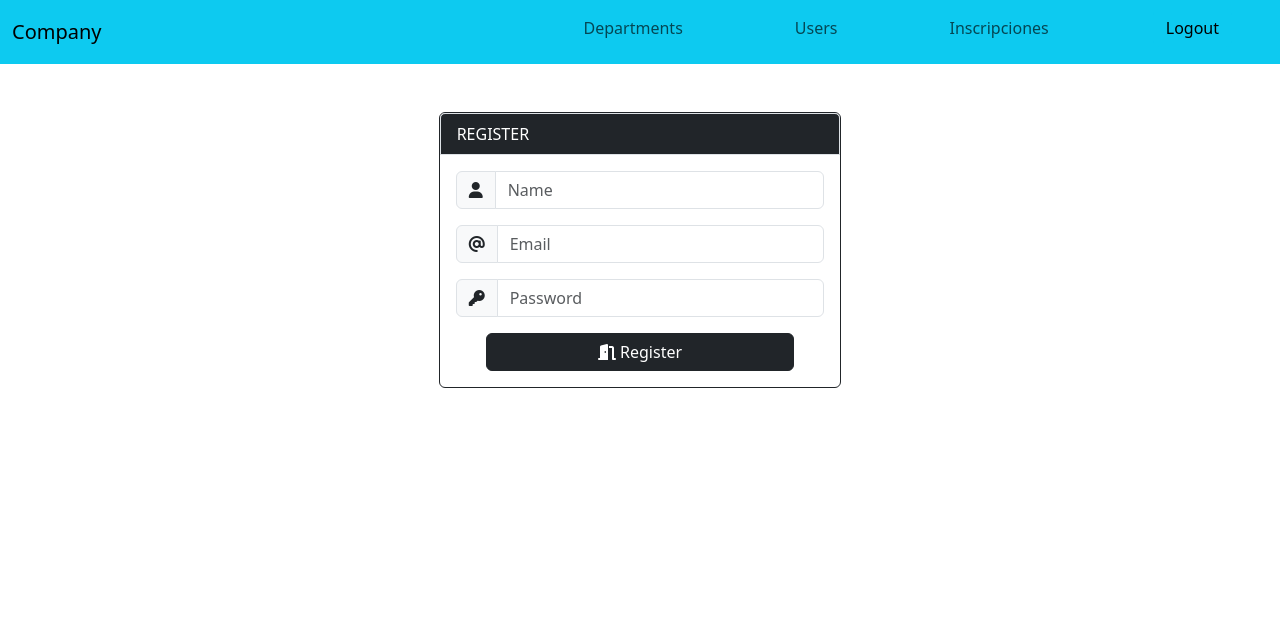
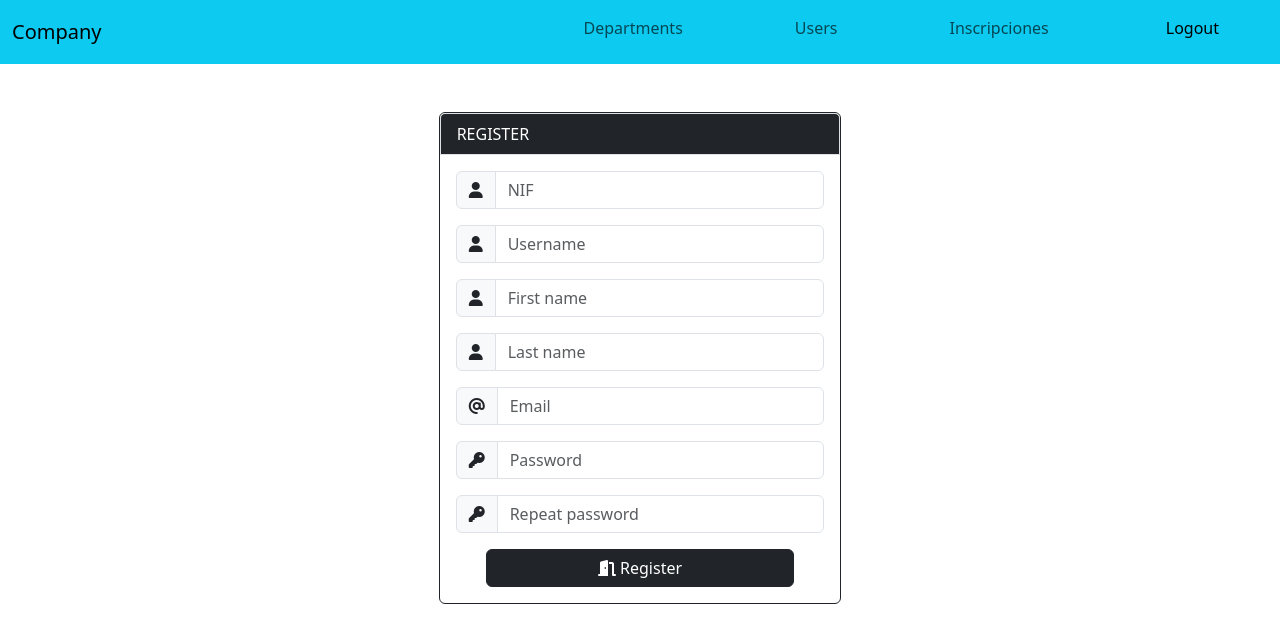
Before and after one commit to PlacidoJungParejo/FrontEnd_Servidor, a React (Vite) app in the folder FrontEnd/: page /register in a window 1280 px wide. Shown: the top 642 px of the page. Built offline with nearby package versions, Linux system fonts and the light colour scheme.

Commit message:
arreglado login y register (falta ver lo del fallo después de que estén mal las contraseñas)

```diff
--- a/FrontEnd/src/App.jsx
+++ b/FrontEnd/src/App.jsx
@@ -7,8 +7,8 @@
 import Login from './Views/Login'
 import Register from './Views/Register'
 import ProtectedRoutes from './Components/ProtectedRoutes'
-import Inscriptions from "./Views/Inscriptions/Index";
-import CreateInscription from "./Views/Inscriptions/Create";
+// import Inscriptions from "./Views/Inscriptions/Index";
+// import CreateInscription from "./Views/Inscriptions/Create";
 
 function App() {
 
@@ -16,12 +16,12 @@
     <BrowserRouter>
       <Nav />
       <Routes>
-        <Route path="/inscriptions" element={<Inscriptions />} />
-        <Route path="/inscriptions/create" element={<CreateInscription />} />
+        {/* <Route path="/inscriptions" element={<Inscriptions />} /> */}
+        {/* <Route path="/inscriptions/create" element={<CreateInscription />} /> */}
         <Route path="/login" element={<Login />} />
         <Route path="/register" element={<Register />} />
         <Route element={<ProtectedRoutes />}>
-          <Route path="/" element={<Departments />} />
+          <Route path="/" element={<Users />} />
           <Route path="/create" element={<CreateDepartments />} />
           <Route path="/edit/:id" element={<EditDepartments />} />
           <Route path="/users" element={<Users />} />
--- a/FrontEnd/src/Views/Login.jsx
+++ b/FrontEnd/src/Views/Login.jsx
@@ -10,7 +10,7 @@
   const go = useNavigate();
   const login = async (e) => {
     e.preventDefault();
-    const form = { userName: username, password: password };
+    const form = { username: username, password: password };
     const res = await sendRequest('POST', form, '/users/CSR/login', '', false);
     if (res.status == true) {
       storage.set('authToken', res.token);
--- a/FrontEnd/src/Views/Register.jsx
+++ b/FrontEnd/src/Views/Register.jsx
@@ -4,21 +4,30 @@
 import DivInput from '../Components/DivInput'
 
 const Register = () => {
-  const [name, setName] = useState('');
+  const [nif, setNif] = useState('')
+  const [username, setUsername] = useState('');
+  const [password, setPassword] = useState('')
+  const [repeat, setRepeat] = useState('')
   const [email, setEmail] = useState('');
-  const [password, setPassword] = useState('')
+  const [firstName, setFirstName] = useState('')
+  const [lastName, setLastName] = useState('')
+  const [mal, setMal] = useState(true)
   const go = useNavigate();
-  const csrf = async () => {
-    await axios.get('/sanctum/csrf-cookie')
-  }
   const register = async (e) => {
-    e.preventDefault();
-    await csrf();
-    const form = { name:name, email: email, password: password };
-    const res = await sendRequest('POST', form, '/api/auth/register', '', false);
-    if (res.status == true) {
-      go('/login')
+    if(password === repeat){
+      setMal(true)
+      e.preventDefault();
+      const form = { nif:nif, username:username, password:password, email: email, firstName: firstName, lastName: lastName };
+      const res = await sendRequest('POST', form, '/users/CSR', '', false);
+      if (res.status == true) {
+        go('/login')
+      }
+    }else{
+      e.preventDefault()
+      setMal(false)
+      console.log("mala contraseña")
     }
+
   }
   return (
     <div className='container-fluid'>
@@ -30,9 +39,14 @@
             </div>
             <div className='card-body'>
               <form onSubmit={register}>
-                <DivInput type='text' icon='fa-user' value={name} className='form-control' placeholder='Name' required='required' handleChange={(e) => setName(e.target.value)} />
+                <DivInput type='text' icon='fa-user' value={nif} className='form-control' placeholder='NIF' required='required' handleChange={(e) => setNif(e.target.value)} />
+                <DivInput type='text' icon='fa-user' value={username} className='form-control' placeholder='Username' required='required' handleChange={(e) => setUsername(e.target.value)} />
+                <DivInput type='text' icon='fa-user' value={firstName} className='form-control' placeholder='First name' required='required' handleChange={(e) => setFirstName(e.target.value)} />
+                <DivInput type='text' icon='fa-user' value={lastName} className='form-control' placeholder='Last name' required='required' handleChange={(e) => setLastName(e.target.value)} />
                 <DivInput type='email' icon='fa-at' value={email} className='form-control' placeholder='Email' required='required' handleChange={(e) => setEmail(e.target.value)} />
                 <DivInput type='password' icon='fa-key' value={password} className='form-control' placeholder='Password' required='required' handleChange={(e) => setPassword(e.target.value)} />
+                <DivInput type='password' icon='fa-key' value={repeat} className='form-control' placeholder='Repeat password' required='required' handleChange={(e) => setRepeat(e.target.value)} />
+                <p hidden={mal}>Las contraseñas no coinciden</p>
                 <div className='d-grid col-10 mx-auto'>
                   <button className='btn btn-dark'>
                     <i className='fa-solid fa-door-open'></i> Register
```
